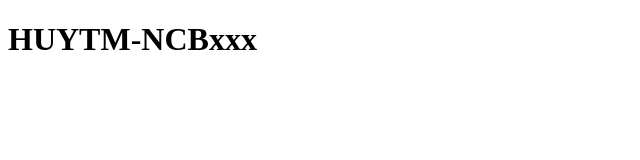
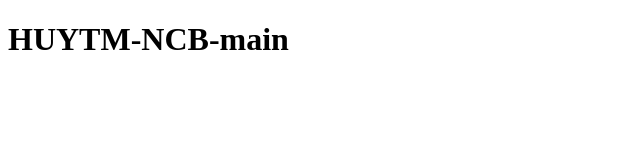
Before and after one commit to huytm1996/bai4, a plain HTML site: page index.html in a window 1280 px wide. Shown: the full height of the page, 0-640 px from the left. Drawn offline with Linux system fonts and the light colour scheme.

Commit message:
30102025-main

```diff
--- a/index.html
+++ b/index.html
@@ -1,9 +1,9 @@
 <!DOCTYPE html>
 <html>
 <head>
-  <title>HUYTMxxxx</title>
+  <title>HUYTM-main</title>
 </head>
 <body>
-  <h1>HUYTM-NCBxxx</h1>
+  <h1>HUYTM-NCB-main</h1>
 </body>
 </html>
```
